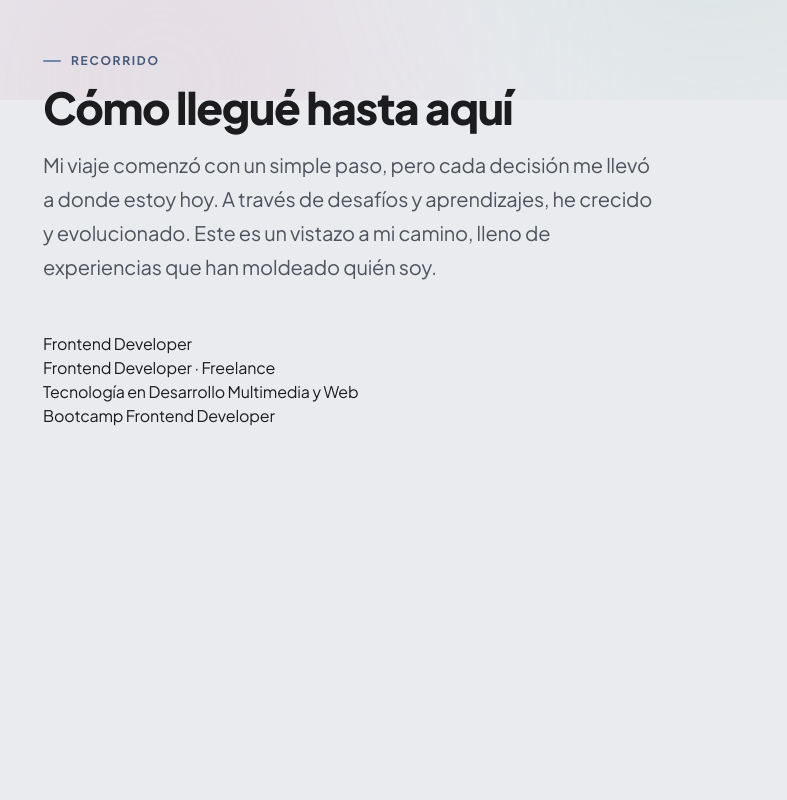
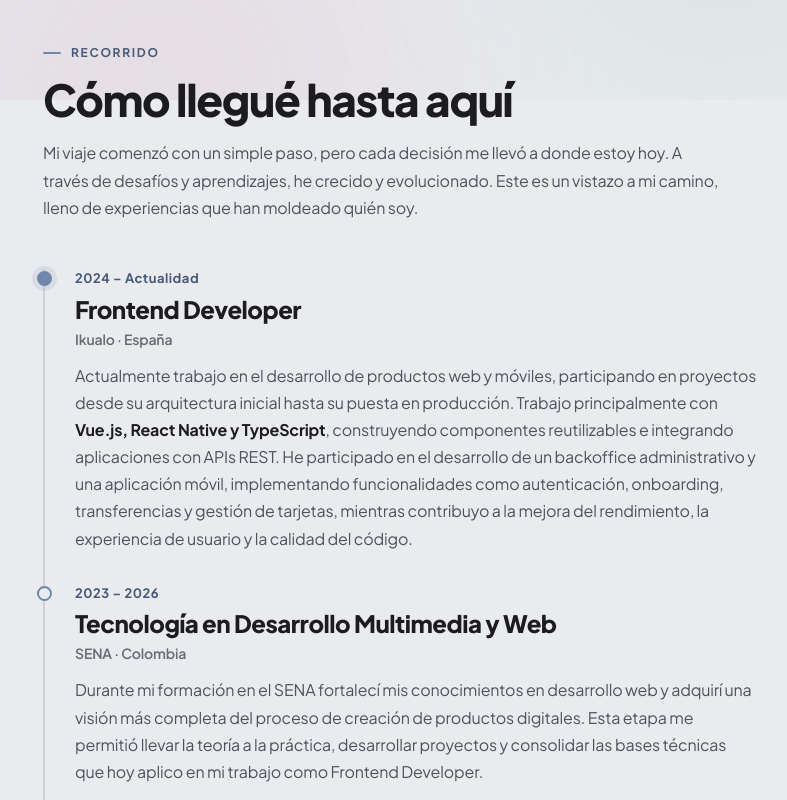
Before and after one commit to Mrcsbda/portfolio-v2, a React (Vite) app: page / in a window 1280 px wide. Shown: the part 700-1500 px from the top of the page, without its empty margins (12-799 px from the left). Before the commit the page ends 1198 px from the top, so only its background shows below. Built offline with nearby package versions, Linux system fonts and the light colour scheme.

Commit message:
feat: working on journey section

```diff
--- a/src/app/components/app-text/AppText.css
+++ b/src/app/components/app-text/AppText.css
@@ -24,6 +24,7 @@
 .description {
   color: var(--ink-2);
   font-size: 1rem;
+  font-weight: 400;
   line-height: 1.7;
 }
 
@@ -108,7 +109,7 @@
 }
 
 .rol-timeline {
-  font-size: 0.75rem;
+  font-size: 0.8125rem;
   font-weight: 700;
   letter-spacing: 0.04em;
   color: var(--accent-deep);
--- a/src/app/components/app-text/AppText.tsx
+++ b/src/app/components/app-text/AppText.tsx
@@ -9,10 +9,11 @@ interface IAppTextProps {
   textAlign?: string;
   fontSize?: string;
   onClick?: () => void;
+  id?: string;
 }
 
 export const AppText = (props: IAppTextProps) => {
-  const { tag: Tag, type, children, className, onClick } = props;
+  const { tag: Tag, id, type, children, className, onClick } = props;
 
   const classNameRef = useMemo(() => {
     return `${type} ${className ?? ""}`;
@@ -26,7 +27,7 @@ export const AppText = (props: IAppTextProps) => {
   }, []);
 
   return (
-    <Tag className={classNameRef} style={styles} onClick={onClick}>
+    <Tag id={id} className={classNameRef} style={styles} onClick={onClick}>
       {children}
     </Tag>
   );
--- a/src/modules/hero/main/HeroSection.css
+++ b/src/modules/hero/main/HeroSection.css
@@ -2,7 +2,7 @@
   width: 100%;
   display: grid;
   grid-template-columns: 1fr;
-  padding-top: 120px;
+  padding-top: 110px;
 }
 
 @media screen and (min-width: 1100px) {
--- a/src/modules/journey/components/journey-step/JourneyStep.css
+++ b/src/modules/journey/components/journey-step/JourneyStep.css
@@ -0,0 +1,49 @@
+.journey-step,
+.journey-step__active {
+  position: relative;
+  grid-template-columns: 1fr;
+  width: 100%;
+  display: grid;
+  padding-left: 30px;
+
+  &::before {
+    content: "";
+    position: absolute;
+    left: -8.5px;
+    top: 2px;
+    width: 15px;
+    height: 15px;
+    border-radius: 50%;
+    background: var(--bg);
+    border: 2px solid var(--accent);
+  }
+
+  .journey-step__title,
+  .journey-step__date {
+    margin-bottom: 2px;
+  }
+
+  .journey-step__company {
+    margin-bottom: 12px;
+  }
+
+  .journey-step__description--bold {
+    font-weight: 700;
+    color: var(--ink);
+    width: max-content;
+  }
+}
+
+.journey-step__active {
+  &::before {
+    background: var(--accent);
+    box-shadow: 0 0 0 5px var(--accent-soft);
+  }
+}
+
+@media screen and (min-width: 1100px) {
+  .journey-step,
+  .journey-step__active {
+    grid-template-columns: 1.2fr 0.8fr;
+  }
+}
--- a/src/modules/journey/components/journey-step/JourneyStep.tsx
+++ b/src/modules/journey/components/journey-step/JourneyStep.tsx
@@ -1,13 +1,15 @@
 //CSS
 import "./JourneyStep.css";
+// COMPONENTS
+import { AppText } from "@/app/components";
 // TRANSLATION
-import { useTranslation } from "react-i18next";
+import { Trans, useTranslation } from "react-i18next";
 
 interface IData {
   date: string;
-  title: string;
-  compamny: string;
-  description: string;
+  titleKey: string;
+  companyKey: string;
+  descriptionKey: string;
   animation: string;
   isActive: boolean;
 }
@@ -18,5 +20,46 @@ interface IJourneyStepProps {
 export const JourneyStep = ({ data }: IJourneyStepProps) => {
   const { t } = useTranslation("journey");
 
-  return <div>{data.title}</div>;
+  return (
+    <div className={`journey-step${data.isActive ? "__active" : ""}`}>
+      <div className={`journey-step__content`}>
+        <AppText
+          tag="h4"
+          type={"rol-timeline"}
+          children={data.date}
+          className="journey-step__date"
+        />
+        <AppText
+          tag="h2"
+          type={"rol-title"}
+          children={t(data.titleKey)}
+          className="journey-step__title"
+        />
+        <AppText
+          tag="h3"
+          type={"rol-company"}
+          children={t(data.companyKey)}
+          className="journey-step__company"
+        />
+        <AppText
+          tag="p"
+          type={"description"}
+          className="journey-step__description"
+          children={
+            <Trans
+              t={t}
+              i18nKey={data.descriptionKey}
+              components={{
+                bold: (
+                  <strong className="journey-step__description--bold">
+                    ''
+                  </strong>
+                ),
+              }}
+            />
+          }
+        />
+      </div>
+    </div>
+  );
 };
--- a/src/modules/journey/main/JourneySection.css
+++ b/src/modules/journey/main/JourneySection.css
@@ -24,11 +24,13 @@
 
   .journey-section__description {
     margin-bottom: 34px;
-    max-width: 620px;
+    max-width: 680px;
   }
 
   .journey-section__timeline {
     display: flex;
+    gap: 32px;
+    border-left: 2px solid var(--hairline);
     flex-direction: column;
   }
 }
--- a/src/modules/journey/main/JourneySection.tsx
+++ b/src/modules/journey/main/JourneySection.tsx
@@ -1,27 +1,20 @@
 // COMPONENTS
 import { AppText } from "@/app/components";
+import { JourneyStep } from "../components";
 // TYPES
-import { SECTIONS } from "@app/types/data.types";
 //CSS
 import "./JourneySection.css";
 // TRANSLATION
+import { SECTIONS } from "@/app/types/data.types";
 import { useTranslation } from "react-i18next";
-import { JourneyStep } from "../components";
-
-interface ITranslatedStep {
-  STEP_TITLE: string;
-  COMPANY: string;
-  STEP_DESCRIPTION: string;
-}
 
 export const JourneySection = () => {
   const { t } = useTranslation("journey");
 
-  // Metadatos no traducibles, alineados por índice con JOURNEY_STEPS
   const stepsMeta = [
     {
       date: `2024 – ${t("ACTUAL")}`,
-      animation: "sttep-one",
+      animation: "step-one",
       isActive: true,
       show: true,
     },
@@ -33,27 +26,24 @@ export const JourneySection = () => {
     },
     {
       date: "2023 – 2026",
-      animation: "sttep-two",
+      animation: "step-two",
       isActive: false,
       show: true,
     },
-    { date: "2023", animation: "sttep-three", isActive: false, show: true },
+    { date: "2023", animation: "step-three", isActive: false, show: true },
   ];
 
-  const translatedSteps = t("JOURNEY_STEPS", {
-    returnObjects: true,
-  }) as ITranslatedStep[];
-
-  const steps = translatedSteps.map((step, index) => ({
-    ...stepsMeta[index],
-    title: step.STEP_TITLE,
-    compamny: step.COMPANY,
-    description: step.STEP_DESCRIPTION,
+  const steps = stepsMeta.map((step, index) => ({
+    ...step,
+    titleKey: `JOURNEY_STEPS.${index}.STEP_TITLE`,
+    companyKey: `JOURNEY_STEPS.${index}.COMPANY`,
+    descriptionKey: `JOURNEY_STEPS.${index}.STEP_DESCRIPTION`,
   }));
 
   return (
-    <div className="journey-section" id={SECTIONS.JOURNEY}>
+    <div className="journey-section">
       <AppText
+        id={SECTIONS.JOURNEY}
         tag="p"
         type={"section-tag"}
         children={t("JOURNEY")}
@@ -67,14 +57,14 @@ export const JourneySection = () => {
       />
       <AppText
         tag="p"
-        type={"section-description"}
+        type={"description"}
         children={t("JOURNEY_DESCRIPTION")}
         className="journey-section__description"
       />
       <div className="journey-section__timeline">
-        {steps.map((step, index) => (
-          <JourneyStep key={index} data={step} />
-        ))}
+        {steps.map(
+          (step, index) => step.show && <JourneyStep key={index} data={step} />,
+        )}
       </div>
     </div>
   );
```
